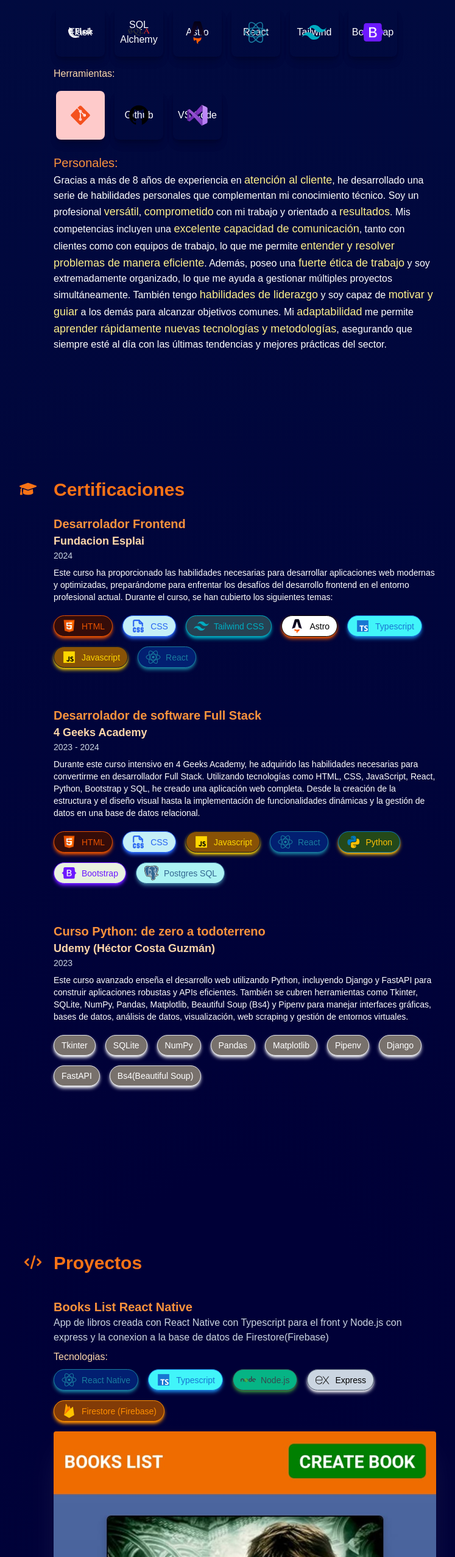
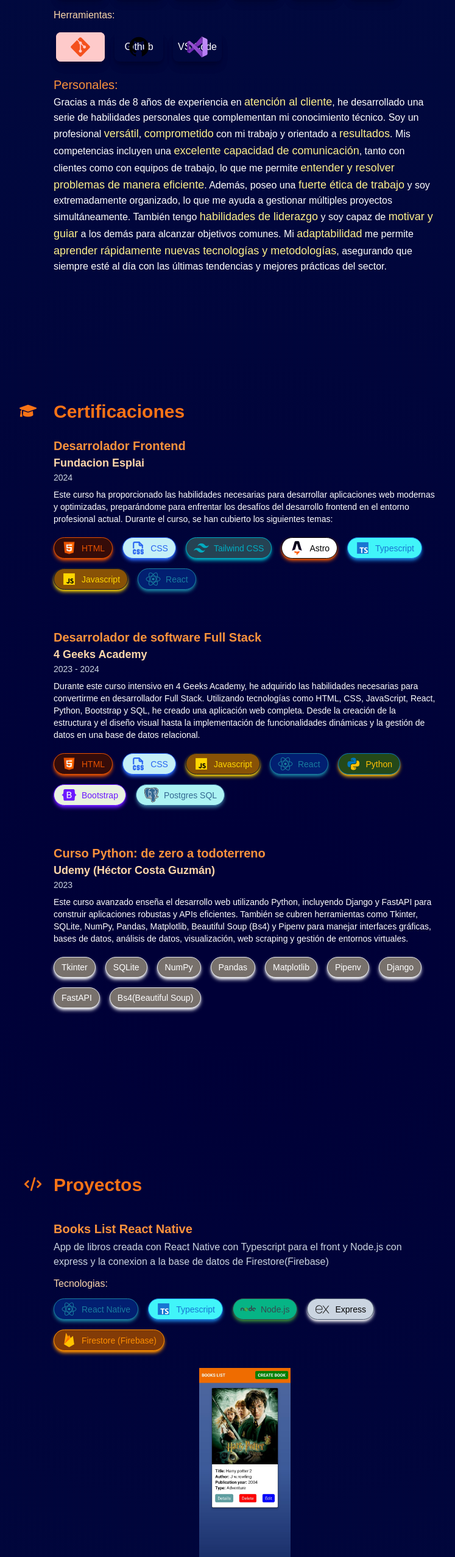
Before and after one commit to DavideSuzzarellu/Porfolio, an Astro site: page / in a window 1280 px wide. Shown: the part 1125-3678 px from the top of the page at 61% size, without its empty margins (252-999 px from the left). Built offline with nearby package versions, Linux system fonts and the light colour scheme; Astro itself is replaced by a stand-in of ours; a web font is replaced by a local one; what @xpd/tailwind-3dtransforms would draw is missing.

Commit message:
fix: project image and skills tech

```diff
--- a/src/components/ProjectsItem.astro
+++ b/src/components/ProjectsItem.astro
@@ -20,7 +20,7 @@
 const { project  } = Astro.props;
 ---
 
-<article class="mb-20 mt-10 text-white flex flex-col justify-center">
+<article class="mb-20 mt-10 text-white flex flex-col justify-center gap-1">
     <h4 class="text-xl relative font-semibold text-orange-400">{project.projectName}</h4>
     <p class="text-pretty text-slate-300 mb-2">{project.description}</p>
     <h3 class="text-orange-200">Tecnologias:</h3>
@@ -36,5 +36,5 @@
                 );
           })}
     </ul>
-    <Image class="h-auto w-auto rounded shadow-2xl shadow-white/10 object-cover" src={project.img} loading="lazy" alt="Imagen Proyecto" width="300" height="300"/>
+    <Image class="h-[310px] mt-2 overflow-hidden w-auto rounded-md shadow-white/10 object-scale-down" src={project.img} onblur='' loading="lazy" alt="Imagen Proyecto" width="600" height="300"/>
 </article>
--- a/src/components/SkillsLogo.astro
+++ b/src/components/SkillsLogo.astro
@@ -8,11 +8,11 @@
 const { logoName, classes } = Astro.props
 ---
 
-<article class="perspective-800 size-20 group relative" >
+<article class="perspective-800 h-12 w-20 group relative" >
     <div class={`${classes} backface-hidden flex items-center justify-center absolute text-center h-full w-full transform transition duration-[1.5s] -rotate-y-180 group-hover:rotate-y-0 rounded-lg shadow-lg`}>
         <span class="text-white">{logoName}</span>
     </div>
-    <div class="backface-hidden flex items-center justify-center h-full w-full text-center absolute transform transition duration-[1.5s] group-hover:rotate-y-180 rounded-lg shadow-lg">
+    <div class={`backface-hidden ${classes} flex items-center justify-center h-full w-full text-center absolute transform transition duration-[1.5s] group-hover:rotate-y-180 rounded-lg shadow-lg`}>
         <slot/>
     </div>
 </article>
```
